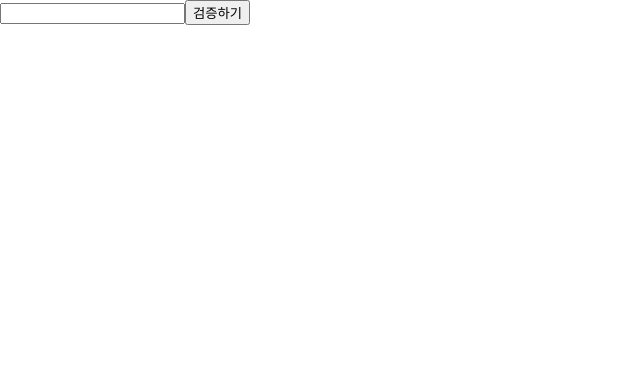
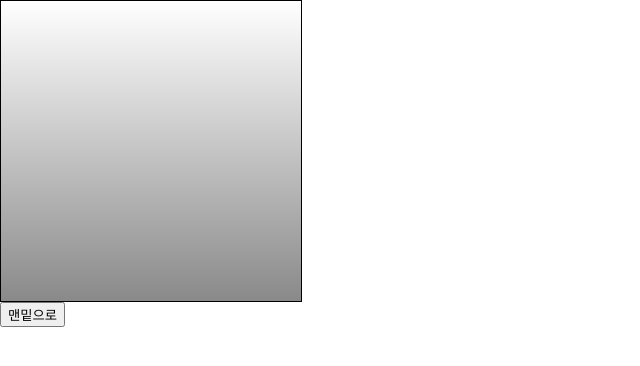
Before and after one commit to NyeongB/react_study, a React (Create React App) app in the folder hello-react/: page / in a window 1280 px wide. Shown: the top 366 px of the page, without its empty margins (0-640 px from the left). Built offline with nearby package versions, Linux system fonts and the light colour scheme.

Commit message:
put 'ref' on the component

```diff
--- a/hello-react/src/App.js
+++ b/hello-react/src/App.js
@@ -1,9 +1,18 @@
-import React from "./logo.svg";
-import ValidationSample from "./ValidationSample";
+import React, { Component } from 'react';
+import ScrollBox from "./ScrollBox";
 
 
-function App() {
-  return <ValidationSample/>
-};
+class App extends Component {
+  render() {
+    return (
+      <div>
+        <ScrollBox ref={(ref)=>this.ScrollBox=ref}/>
+        <button onClick={()=> this.ScrollBox.scrollToBottom()}>
+          맨밑으로
+        </button>
+      </div>
+    );
+  }
+}
 
 export default App;
--- /dev/null
+++ b/hello-react/src/ScrollBox.js
@@ -0,0 +1,39 @@
+import React, { Component } from 'react';
+
+class ScrollBox extends Component {
+
+    scrollToBottom = () => {
+        const { scrollHeight, clientHeight} = this.box;
+
+        this.box.scrollTop = scrollHeight - clientHeight;
+    }
+
+    render() {
+
+        const style = {
+            border: '1px solid black',
+            height: '300px',
+            width: '300px',
+            overflow: 'auto',
+            position: 'relative'
+        };
+
+        const innerStyle = {
+            width: '100%',
+            height: '650px',
+            background: 'linear-gradient(white, black)'
+        }
+
+
+        return (
+            <div
+                style={style}
+                ref={(ref)=>{this.box=ref}}>
+                <div style={innerStyle}></div>
+
+            </div>
+        );
+    }
+}
+
+export default ScrollBox;
```
